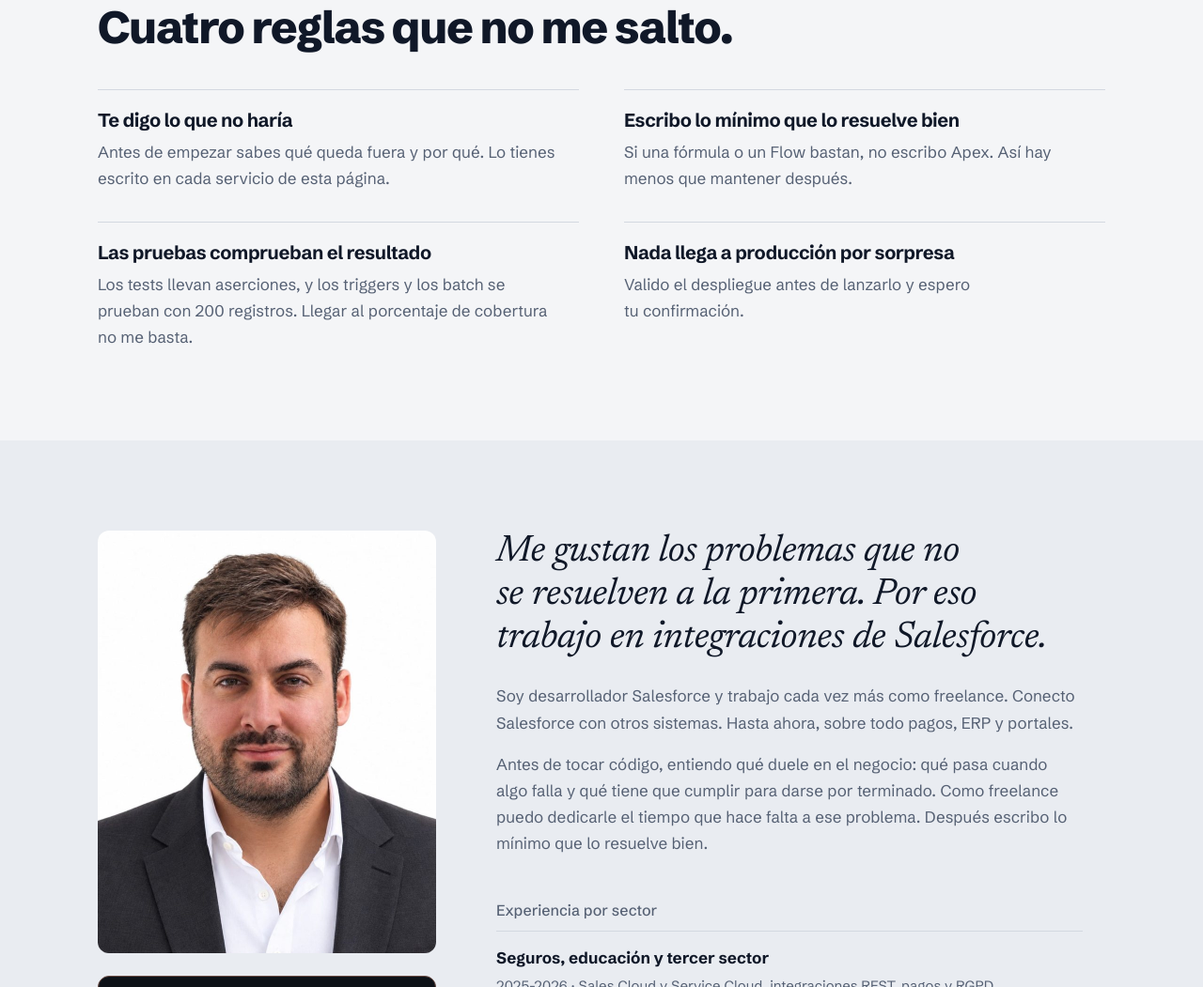
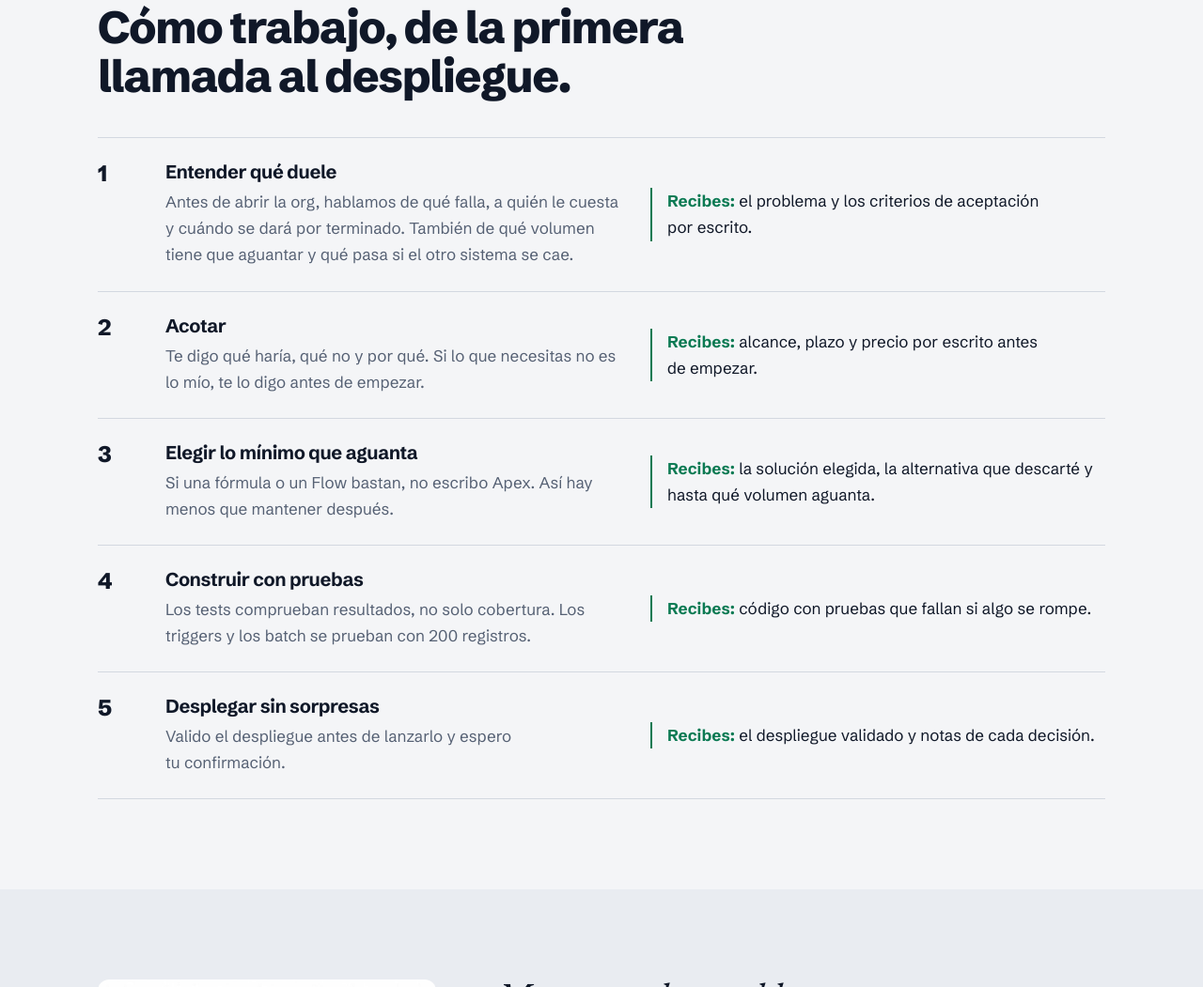
Before and after one commit to Kairveth/web-personal, a plain HTML site: page public/index.html in a window 1280 px wide. Shown: the part 3755-4806 px from the top of the page at 94% size. Drawn offline with Linux system fonts and the light colour scheme.

Commit message:
feat: explicar el método en cinco pasos y ofrecer ya el diagnóstico

```diff
--- a/public/index.html
+++ b/public/index.html
@@ -202,10 +202,10 @@
         </div>
       </details>
       <details class="svc" name="servicios">
-        <summary><span>Diagnóstico de integraciones</span><span class="svc-sub tag-soon">en desarrollo</span></summary>
+        <summary><span>Diagnóstico de integraciones</span><span class="svc-sub">solo lectura, con informe y plan</span></summary>
         <div class="svc-body">
           <p>Reviso una org con integraciones en producción y te digo qué riesgos tiene. Es solo lectura: no despliego nada.</p>
-          <p>Entrego un informe con hallazgos, severidad, evidencia y un plan priorizado. El método completo lo estoy escribiendo. De momento tengo publicada la auditoría de un proyecto propio.</p>
+          <p>Entrego un informe con hallazgos, severidad, evidencia y un plan priorizado. Puedes ver cómo es en la <a href="caso/auditoria-candidaturas/">auditoría de uno de mis proyectos</a>.</p>
           <p><strong>Qué no hago.</strong> No accedo a una org sin permiso por escrito ni publico datos de clientes.</p>
         </div>
       </details>
@@ -215,25 +215,34 @@
 
 <section id="metodo" class="block">
   <div class="wrap">
-    <h2 class="say">Cuatro reglas que no me salto.</h2>
-    <div class="rules">
-      <div class="rule">
-        <h3>Te digo lo que no haría</h3>
-        <p>Antes de empezar sabes qué queda fuera y por qué. Lo tienes escrito en cada servicio de esta página.</p>
-      </div>
-      <div class="rule">
-        <h3>Escribo lo mínimo que lo resuelve bien</h3>
+    <h2 class="say">Cómo trabajo, de la primera llamada al despliegue.</h2>
+    <ol class="method">
+      <li class="step">
+        <h3>Entender qué duele</h3>
+        <p>Antes de abrir la org, hablamos de qué falla, a quién le cuesta y cuándo se dará por terminado. También de qué volumen tiene que aguantar y qué pasa si el otro sistema se cae.</p>
+        <p class="step-out"><b>Recibes:</b> el problema y los criterios de aceptación por escrito.</p>
+      </li>
+      <li class="step">
+        <h3>Acotar</h3>
+        <p>Te digo qué haría, qué no y por qué. Si lo que necesitas no es lo mío, te lo digo antes de empezar.</p>
+        <p class="step-out"><b>Recibes:</b> alcance, plazo y precio por escrito antes de empezar.</p>
+      </li>
+      <li class="step">
+        <h3>Elegir lo mínimo que aguanta</h3>
         <p>Si una fórmula o un Flow bastan, no escribo Apex. Así hay menos que mantener después.</p>
-      </div>
-      <div class="rule">
-        <h3>Las pruebas comprueban el resultado</h3>
-        <p>Los tests llevan aserciones, y los triggers y los batch se prueban con 200 registros. Llegar al porcentaje de cobertura no me basta.</p>
-      </div>
-      <div class="rule">
-        <h3>Nada llega a producción por sorpresa</h3>
+        <p class="step-out"><b>Recibes:</b> la solución elegida, la alternativa que descarté y hasta qué volumen aguanta.</p>
+      </li>
+      <li class="step">
+        <h3>Construir con pruebas</h3>
+        <p>Los tests comprueban resultados, no solo cobertura. Los triggers y los batch se prueban con 200 registros.</p>
+        <p class="step-out"><b>Recibes:</b> código con pruebas que fallan si algo se rompe.</p>
+      </li>
+      <li class="step">
+        <h3>Desplegar sin sorpresas</h3>
         <p>Valido el despliegue antes de lanzarlo y espero tu confirmación.</p>
-      </div>
-    </div>
+        <p class="step-out"><b>Recibes:</b> el despliegue validado y notas de cada decisión.</p>
+      </li>
+    </ol>
   </div>
 </section>
 
--- a/public/styles.css
+++ b/public/styles.css
@@ -219,6 +219,23 @@ h3 { font-size: 1.5rem; line-height: 1.2; letter-spacing: -0.02em; }
 .rule h3 { font-size: 1.25rem; }
 .rule p { color: var(--graphite); max-width: 48ch; }
 
+/* Método: cada paso acaba en algo que el cliente recibe */
+.method { list-style: none; margin: 0; padding: 0; counter-reset: paso; }
+.step { counter-increment: paso; display: grid; grid-template-columns: 2.25rem 1fr; gap: 6px 16px; padding: 24px 0; border-top: 1px solid var(--rule); }
+.step:last-child { border-bottom: 1px solid var(--rule); }
+.step::before { content: counter(paso); grid-row: 1 / span 3; font-size: 1.5rem; font-weight: 800; line-height: 1.2; }
+.step h3 { font-size: 1.25rem; }
+.step p { color: var(--graphite); max-width: 60ch; }
+.step .step-out { color: var(--ink); }
+.step .step-out b { color: var(--ok-ink); font-weight: 700; }
+@media (min-width: 860px) {
+  .step { grid-template-columns: 2.5rem minmax(0, 1fr) minmax(0, 1fr); column-gap: 32px; }
+  .step::before { grid-row: 1 / span 2; }
+  .step h3 { grid-column: 2; }
+  .step p { grid-column: 2; }
+  .step .step-out { grid-column: 3; grid-row: 1 / span 2; align-self: center; padding-left: 16px; border-left: 2px solid var(--ok-ink); }
+}
+
 /* Portfolio */
 .filters { display: flex; gap: 8px; }
 .chip { font: 500 .875rem var(--display); padding: 6px 14px; border-radius: 999px; border: 1px solid var(--rule); background: none; color: var(--graphite); cursor: pointer; transition: color .2s ease, border-color .2s ease, background-color .2s ease; }
```
